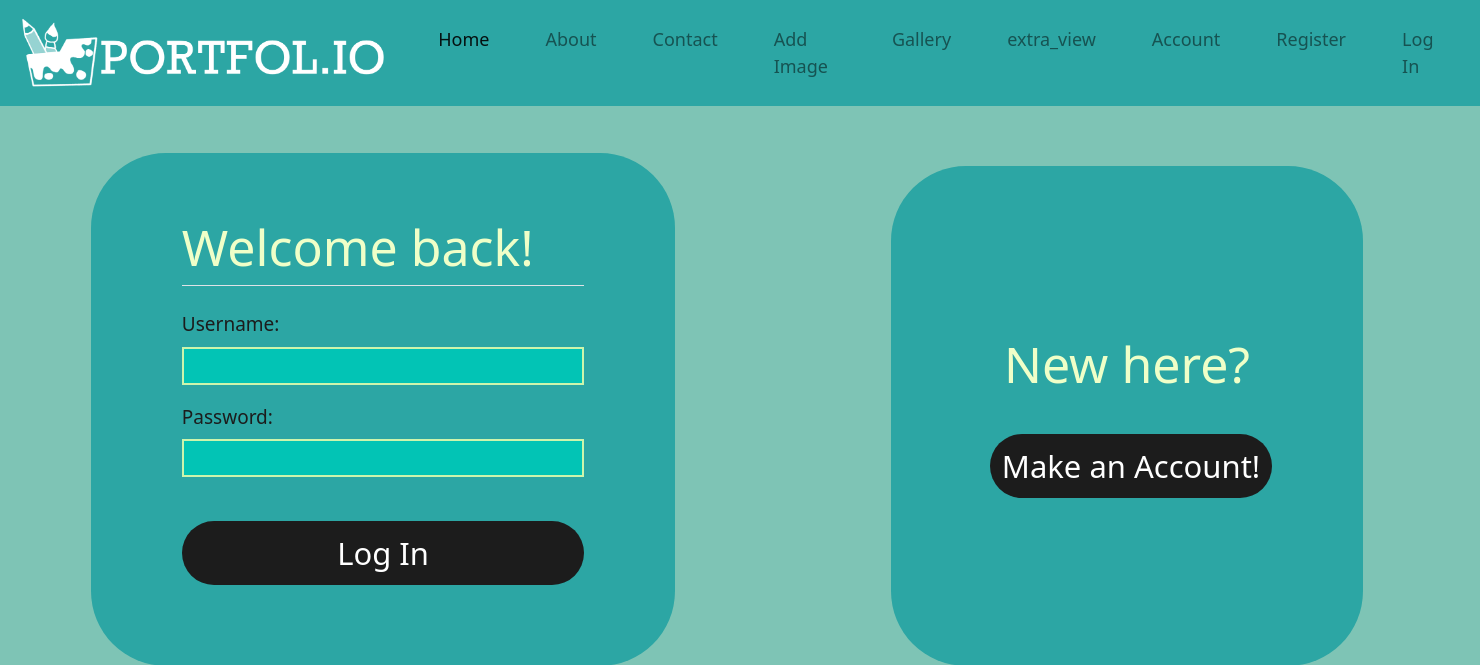
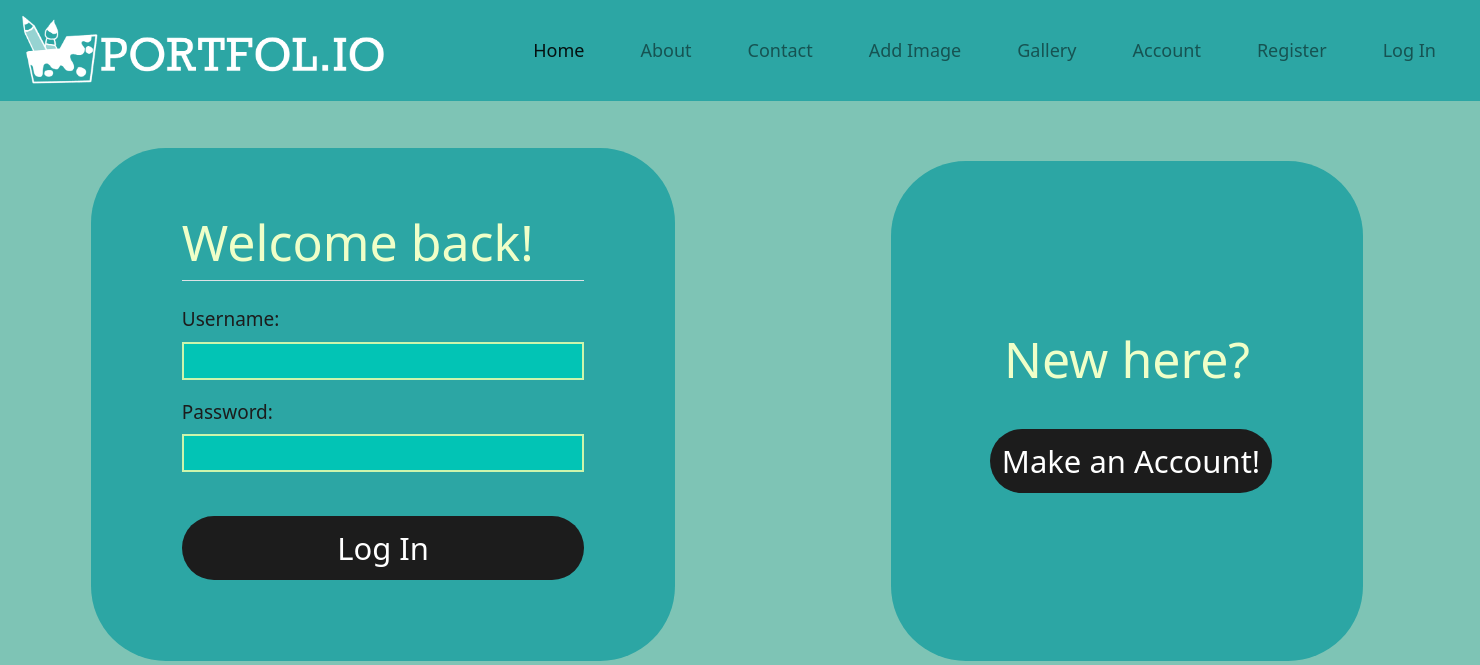
Before and after one commit to Rayliable/portfolio-site-IMD2900, a Django app: page /login/ in a window 1480 px wide. Shown: the top 665 px of the page. Run offline with Django 4.2, Linux system fonts and the light colour scheme; some libraries are stand-ins or nearby versions.

Commit message:
Update nav-bar.html

```diff
--- a/templates/nav-bar.html
+++ b/templates/nav-bar.html
@@ -38,9 +38,9 @@
          <li class="nav-item">
                     <a class="nav-link" href="/viewart_view"> Gallery </a>
                 </li>
-                <li class="nav-item">
-                    <a class="nav-link" href="/extra_view"> extra_view </a>
-                </li>
+{#                <li class="nav-item">#}
+{#                    <a class="nav-link" href="/extra_view"> extra_view </a>#}
+{#                </li>#}
                 <li class="nav-item">
                     <a class="nav-link" href="/detail_view"> Account </a>
                 </li>
```
